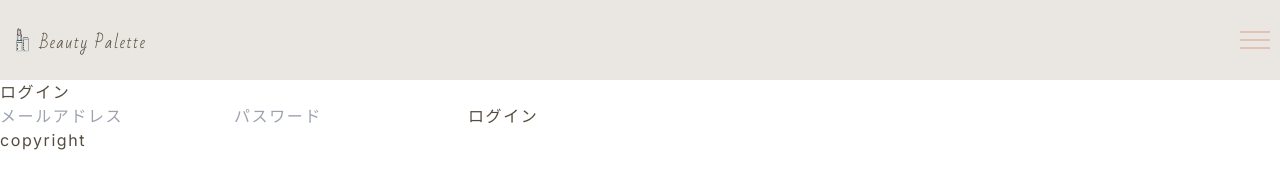
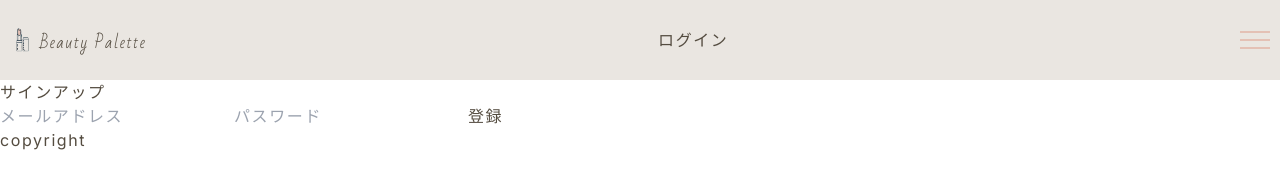
Before and after one commit to tacccccc21/beauty-pallet, a Next.js app: page /signup in a window 1280 px wide. Shown: the top 178 px of the page. Built offline with nearby package versions, Linux system fonts and the light colour scheme; no server answers.

Commit message:
ログイン・リグアウト実装

```diff
--- a/app/components/layouts/Header/Header.tsx
+++ b/app/components/layouts/Header/Header.tsx
@@ -1,23 +1,49 @@
 'use client';
 
-import React, { useState } from 'react';
+import React, { useState, useEffect } from 'react';
 import './header.scss';
 import Link from 'next/link';
+import { supabase } from '@/app/lib/supabaseClient';
+import { useRouter } from 'next/navigation';
 
 const Header = () => {
   const [menuOpen, setMenuOpen] = useState(false);
+  const [isLoggedIn, setIsLoggedIn] = useState(false);
+  const router = useRouter();
+
+  // ユーザーがログインしているか確認
+  useEffect(() => {
+    const checkUser = async () => {
+      const { data } = await supabase.auth.getUser();
+      setIsLoggedIn(!!data.user);
+    };
+    checkUser();
+  }, []);
 
   const toggleMenu = () => {
     setMenuOpen((prev) => !prev);
+  };
+
+  const handleLogout = async () => {
+    await supabase.auth.signOut();
+    setIsLoggedIn(false);
+    router.push('/');
   };
 
   return (
     <header className='l-header'>
       <div className="inner">
         <Link href="/">
-        <img className='logo' src="/logo.png" alt="" />
+          <img className='logo' src="/logo.png" alt="" />
           <div className="text">Beauty Palette</div>
         </Link>
+        <div className="nav-buttons">
+          {isLoggedIn ? (
+            <button onClick={handleLogout}>ログアウト</button>
+          ) : (
+            <Link href="/login">ログイン</Link>
+          )}
+        </div>
         <div
           className={`menu ${menuOpen ? 'is-active' : ''}`}
           onClick={toggleMenu}
--- a/app/login/page.tsx
+++ b/app/login/page.tsx
@@ -20,7 +20,7 @@ export default function LoginPage() {
     });
 
     if (error) {
-      setError(error.message);
+      setError("ログインできませんでしたああああ");
     } else {
       // 成功時にトップページへ
       router.push('/');
@@ -39,6 +39,7 @@ export default function LoginPage() {
                 type="email"
                 value={email}
                 onChange={(e) => setEmail(e.target.value)}
+                placeholder='example@testexample.com'
                 required
               />
             </div>
@@ -48,6 +49,7 @@ export default function LoginPage() {
                 type="password"
                 value={password}
                 onChange={(e) => setPassword(e.target.value)}
+                placeholder='password'
                 required
               />
             </div>
--- a/app/signup/page.tsx
+++ b/app/signup/page.tsx
@@ -8,13 +8,15 @@ export default function SignUpPage() {
   const [email, setEmail] = useState('');
   const [password, setPassword] = useState('');
   const [error, setError] = useState<string | null>(null);
+  const [message, setMessage] = useState<string | null>(null);
   const router = useRouter();
 
-  const handleLogin = async (e: React.FormEvent) => {
+  const handleSignUp = async (e: React.FormEvent) => {
     e.preventDefault();
     setError(null);
+    setMessage(null);
 
-    const { error } = await supabase.auth.signInWithPassword({
+    const { error } = await supabase.auth.signUp({
       email,
       password,
     });
@@ -22,15 +24,15 @@ export default function SignUpPage() {
     if (error) {
       setError(error.message);
     } else {
-      router.push('/');
+      router.push('/login')
     }
   };
 
   return (
     <main>
       <div className="inner">
-        <h1>ログイン</h1>
-        <form onSubmit={handleLogin}>
+        <h1>サインアップ</h1>
+        <form onSubmit={handleSignUp}>
           <input
             type="email"
             placeholder="メールアドレス"
@@ -44,7 +46,8 @@ export default function SignUpPage() {
             onChange={(e) => setPassword(e.target.value)}
           />
           {error && <p style={{ color: 'red' }}>{error}</p>}
-          <button type="submit">ログイン</button>
+          {message && <p style={{ color: 'green' }}>{message}</p>}
+          <button type="submit">登録</button>
         </form>
       </div>
     </main>
```
